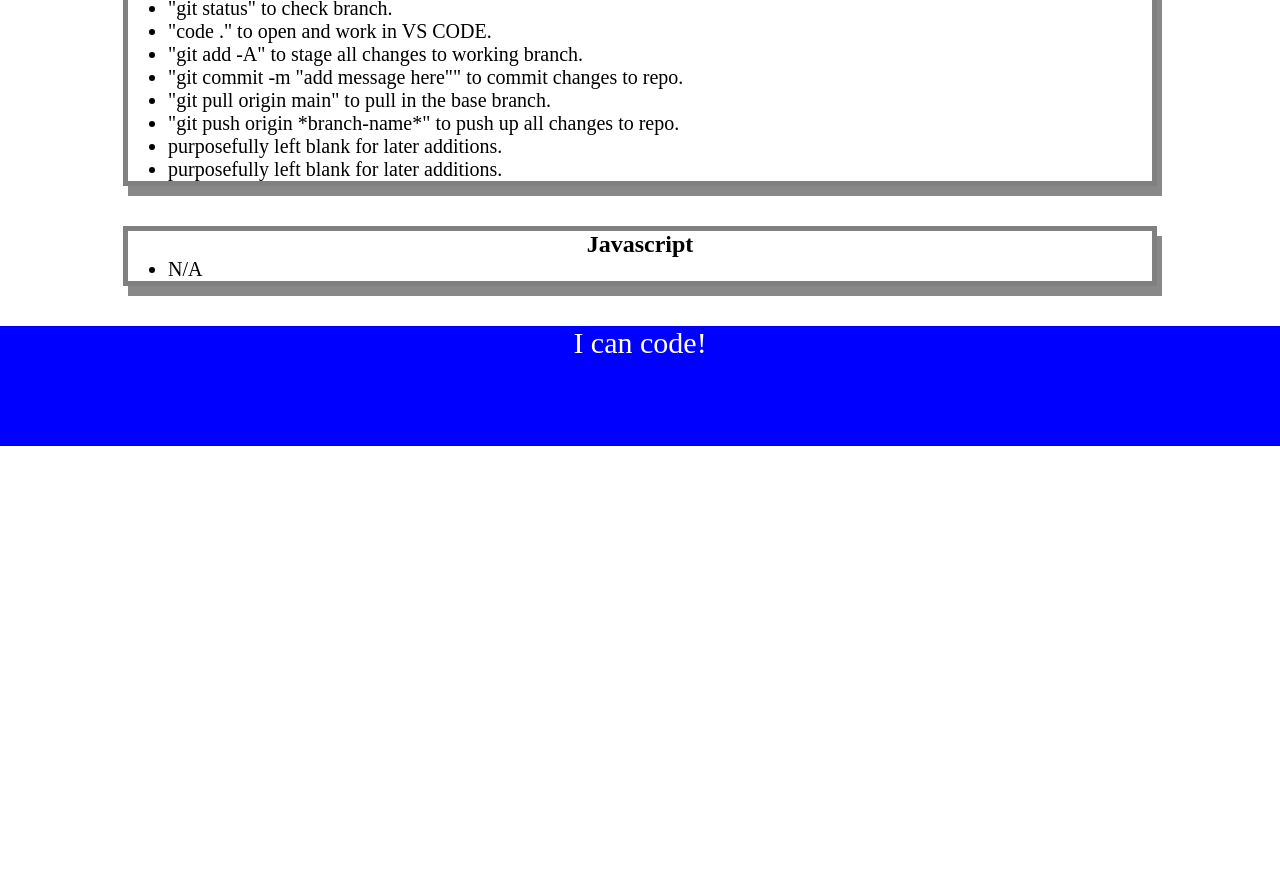
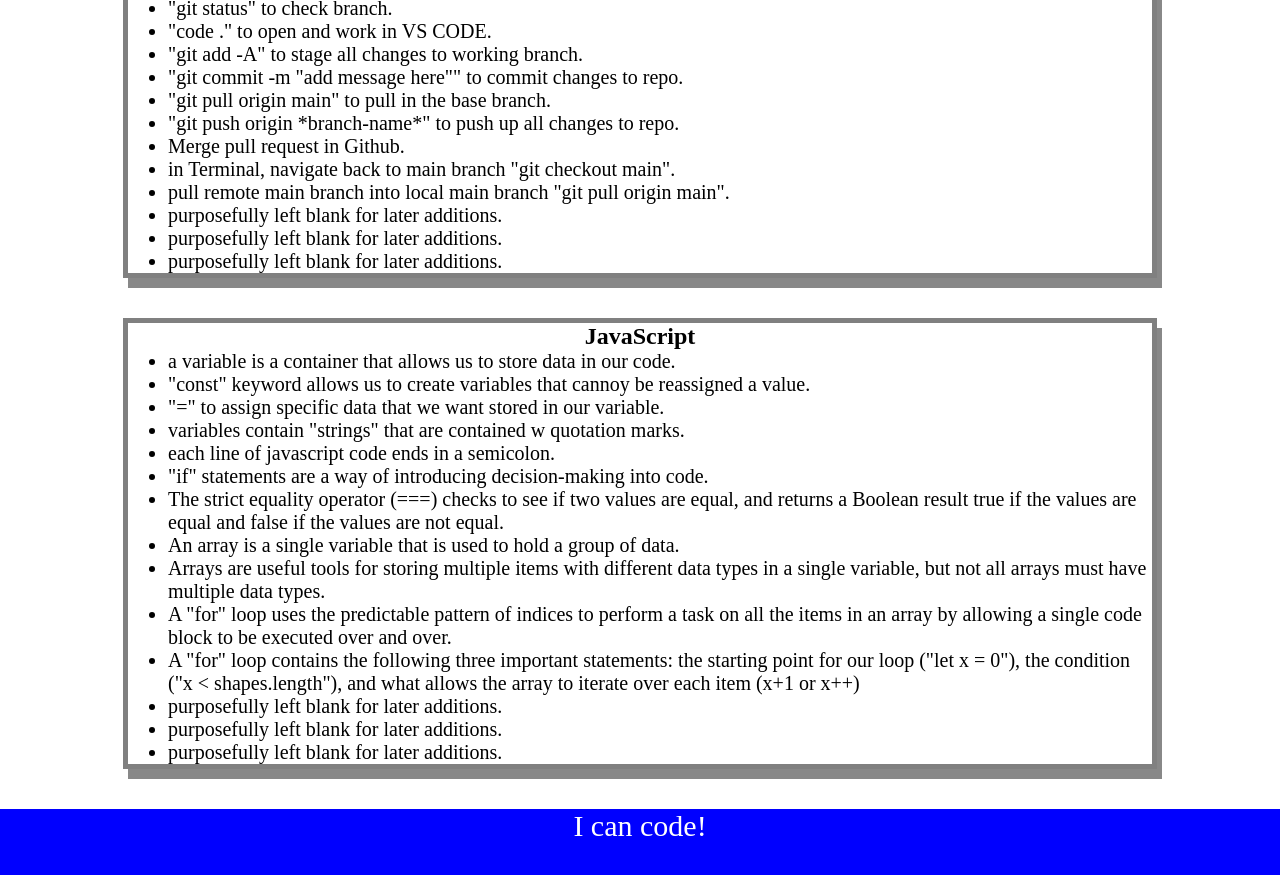
Before and after one commit to anduhrooo/prework-study-guide, a plain HTML site: page index.html in a window 1280 px wide. Shown: the part 1381-2256 px from the top of the page. Before the commit the page ends 1827 px from the top, so only its background shows below. Drawn offline with Linux system fonts and the light colour scheme.

Commit message:
added javascript to project

```diff
--- /dev/null
+++ b/assets/script.js
@@ -0,0 +1,26 @@
+const topics = ["HTML", "CSS", "Git", "Javascript"]
+for(let x = 0; x < topics.length; x++) {
+    console.log(topics[x])
+}
+
+/*
+
+if (topic === 'HTML') {
+  console.log("Let's study HTML!");
+} else if (topic === 'CSS') {
+  console.log("Let's study CSS!");
+} else if (topic === 'Git') {
+  console.log("Let's study Git!");
+} else if (topic === 'JavaScript') {
+  console.log("Let's study JavaScript!");
+} else {
+  console.log('Please try again!');
+}
+
+
+const shapes = ["triangle", "square", "pentagon", "circle"];
+for(let x = 0; x < shapes.length; x++) {
+ console.log(shapes[x]);
+}
+
+*/
--- a/index.html
+++ b/index.html
@@ -11,6 +11,7 @@
     <header id="top">
       <h1>Prework Study Guide</h1>
       <img src="./assets/bowtie-cat.png" alt="Profile image of cat wearing a bow tie." />
+      <h2>✨ Open the Console to See What's Happening ✨</h2>
     </header>
     <main>
       <section class="card" id="html-section">
@@ -76,15 +77,32 @@
         <li>"git commit -m "add message here"" to commit changes to repo.</li>
         <li>"git pull origin main" to pull in the base branch.</li>
         <li>"git push origin *branch-name*" to push up all changes to repo.</li>
+        <li>Merge pull request in Github.</li>
+        <li>in Terminal, navigate back to main branch "git checkout main".</li>
+        <li>pull remote main branch into local main branch "git pull origin main".</li>
+        <li>purposefully left blank for later additions.</li>
         <li>purposefully left blank for later additions.</li>
         <li>purposefully left blank for later additions.</li>
       </ul>
       </section>
 
       <section class="card" id="javascript-section">
-        <h2>Javascript</h2>
+        <h2>JavaScript</h2>
         <ul>
-          <li>N/A
+          <li>a variable is a container that allows us to store data in our code.</li>
+          <li>"const" keyword allows us to create variables that cannoy be reassigned a value.</li>
+          <li>"=" to assign specific data that we want stored in our variable.</li>
+          <li>variables contain "strings" that are contained w quotation marks.</li>
+          <li>each line of javascript code ends in a semicolon.</li>
+          <li>"if" statements are a way of introducing decision-making into code.</li>
+          <li>The strict equality operator (===) checks to see if two values are equal, and returns a Boolean result true if the values are equal and false if the values are not equal.</li>
+          <li>An array is a single variable that is used to hold a group of data.</li>
+          <li>Arrays are useful tools for storing multiple items with different data types in a single variable, but not all arrays must have multiple data types.</li>
+          <li>A "for" loop uses the predictable pattern of indices to perform a task on all the items in an array by allowing a single code block to be executed over and over.</li>
+          <li>A "for" loop contains the following three important statements:  the starting point for our loop ("let x = 0"), the condition ("x < shapes.length"), and what allows the array to iterate over each item (x+1 or x++)</li>
+          <li>purposefully left blank for later additions.</li>
+          <li>purposefully left blank for later additions.</li>
+          <li>purposefully left blank for later additions.</li>
         </ul>
       </section>
     </main>
@@ -92,5 +110,6 @@
     <footer>
       <p>I can code!</p>
     </footer>
+    <script src="./assets/script.js"></script>
   </body>
 </html>
```
